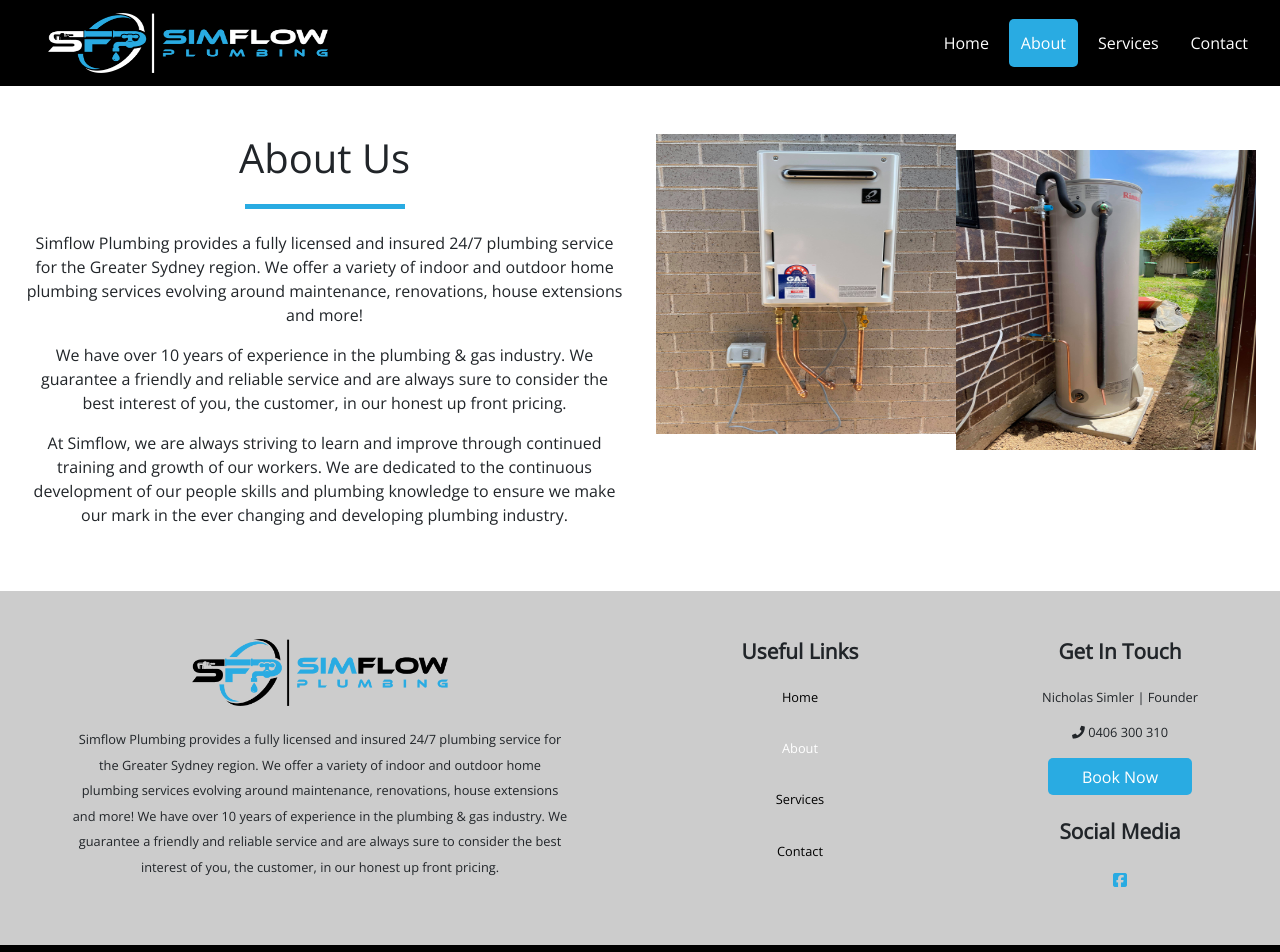
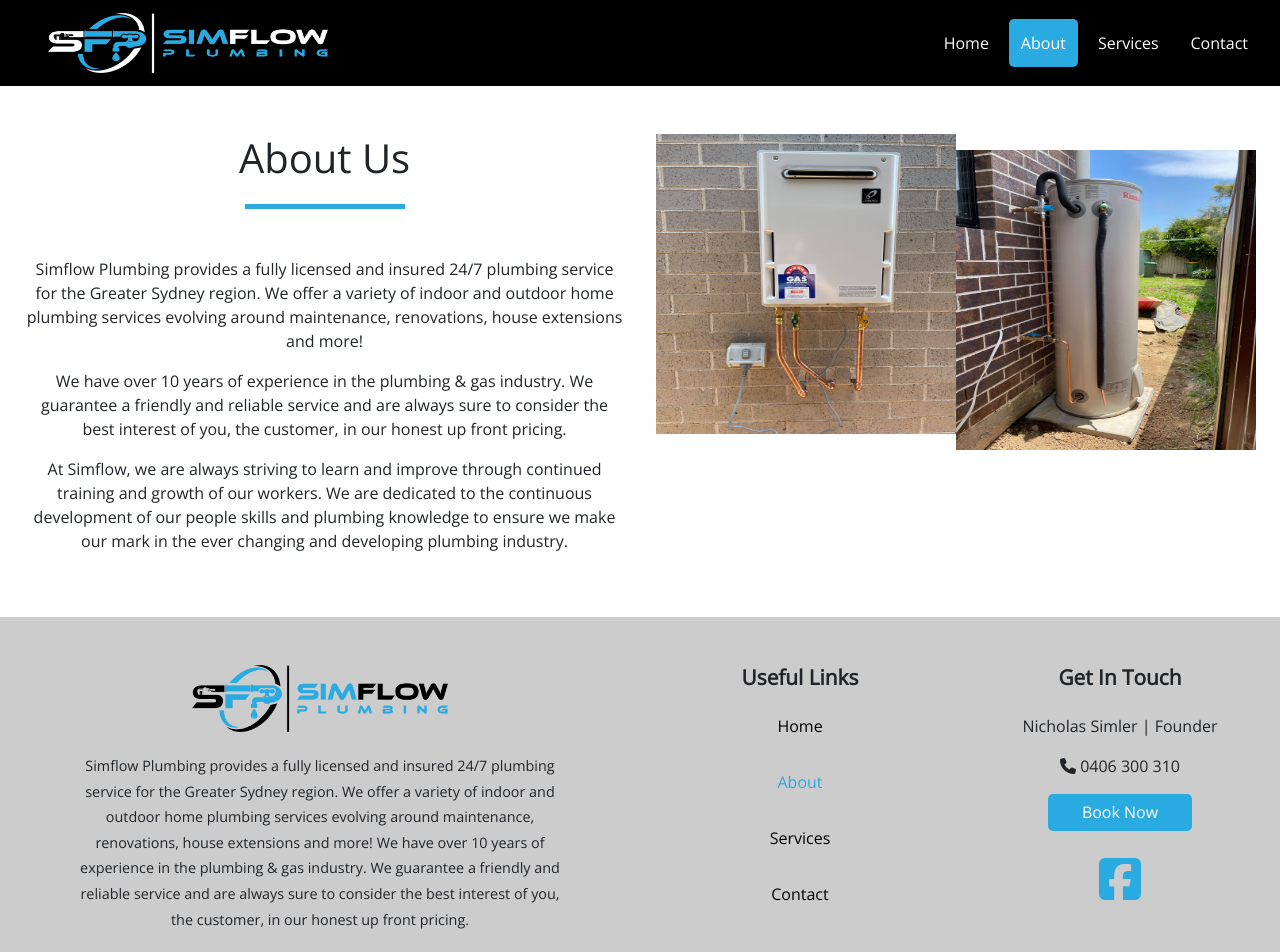
Before and after one commit to marcCodez/simflow-plumbing-react-website, a React (Create React App) app: page /about in a window 1280 px wide. Shown: the top 952 px of the page. Built offline with nearby package versions, Linux system fonts and the light colour scheme; the HTML template or start-up script is replaced by a standard one.

Commit message:
fixed button styling, footer and services styling

```diff
--- a/public/index.html
+++ b/public/index.html
@@ -1,8 +1,9 @@
 <!DOCTYPE html>
 <html lang="en">
   <head>
+
+    <link rel="stylesheet" href="https://use.fontawesome.com/releases/v5.7.0/css/all.css" integrity="sha384-lZN37f5QGtY3VHgisS14W3ExzMWZxybE1SJSEsQp9S+oqd12jhcu+A56Ebc1zFSJ" crossorigin="anonymous">
     <script src="https://use.fontawesome.com/2c5b6d40b9.js"></script>
-    <link rel="stylesheet" href="https://use.fontawesome.com/releases/v5.7.0/css/all.css" integrity="sha384-lZN37f5QGtY3VHgisS14W3ExzMWZxybE1SJSEsQp9S+oqd12jhcu+A56Ebc1zFSJ" crossorigin="anonymous">
     <meta charset="utf-8" />
     <link rel="icon" href="%PUBLIC_URL%/simflow-icon.png" />
     <link rel="preconnect" href="https://fonts.gstatic.com">
--- a/src/Main.scss
+++ b/src/Main.scss
@@ -208,6 +208,12 @@ body {
     height: 2.3rem;
     width: 9rem;
 
+    &:hover {
+        background-color: white!important;
+        color: $main-color!important;
+
+    }
+
 }
 
 .promotions {
@@ -222,7 +228,7 @@ body {
     }
 
     .coupon {
-        border: 5px dotted $main-color; /* Dotted border */
+        border: 7px solid $main-color; /* Dotted border */
         border-radius: 15px; /* Rounded border */
         max-width: 450px;
         z-index: 1;
@@ -357,19 +363,19 @@ body {
     .footer-about {
         width: 500px;
         line-height: 1.6rem;
-        font-size: 0.8rem;
+        font-size: 0.9rem;
     }
 
 
     .useful-links {
         .is-active {
-            color: white;
+            color: $main-color;
         }
         a {
             text-decoration: none;
             color: black;
             margin-bottom: 2rem;
-            font-size: 0.8rem;
+            font-size: 1rem;
 
         &:hover {
             color: white;
@@ -381,12 +387,7 @@ body {
 
 
     .footer-contact{
-        font-size: 0.8rem;
-
-
-    }
-
-    .socials {
+        font-size: 1rem;
         a i {
             color: $main-color;
 
@@ -394,7 +395,11 @@ body {
                 color: white;
             }
         }
+
+
     }
+
+
 }
 .footer-container {
     background: black;
@@ -461,6 +466,12 @@ body {
     border-radius: 5px;
     height: 2.3rem;
     width: 9rem;
+
+    &:hover {
+        background-color: white!important;
+        color: $main-color!important;
+
+    }
 }
 
 // Success page
--- a/src/components/FooterShortcut.js
+++ b/src/components/FooterShortcut.js
@@ -41,20 +41,18 @@ We have over 10 years of experience in the plumbing & gas industry. We guarantee
                     <p> <span> <i className='fa fa-phone'/> </span> 0406 300 310</p>
 
                             <Button className="enquire-button">Book Now</Button>
-                </div>
-
-                <div className="socials d-flex flex-column justify-content-center align-items-center">
-                <h4 className="footer-heading text-center">Social Media</h4>
-                <a
+                            <a
                         className='socials-link'
                         href='https://www.facebook.com/Simflowplumbing0'
                         to='/'
                         target='_blank'
                         aria-label='Facebook'
                         >
-                        <i className='fa fa-facebook-square'/>
+                        <i className='fa fa-facebook-square fa-3x mt-4'/>
                     </a>
                 </div>
+
+
                 </Col>
             </Row>
 
--- a/src/components/pages/About.js
+++ b/src/components/pages/About.js
@@ -11,7 +11,7 @@ function About() {
                         <h1>About Us</h1>
                         <div className="underline-b"></div>
                     </div>
-                    <div className="d-flex flex-column align-content-center">
+                    <div className="d-flex flex-column align-content-center mt-5">
                     <p >Simflow Plumbing provides a fully licensed and insured 24/7 plumbing service for the Greater Sydney region. We offer a variety of indoor and outdoor home plumbing services evolving around maintenance, renovations, house extensions and more! </p>
 
 <p >We have over 10 years of experience in the plumbing & gas industry. We guarantee a friendly and reliable service and are always sure to consider the best interest of you, the customer, in our honest up front pricing.</p>
--- a/src/components/pages/Contact.js
+++ b/src/components/pages/Contact.js
@@ -50,7 +50,7 @@ function Contact() {
                                 <span className="focus-border"></span>
                                 </Col>
                                 </Form.Row>
-                                <Form.Row className="pt-5">
+                                <Form.Row className="pt-4">
                                     <Col lg={12}>
                                     <Form.Control name="message" className="effect-1" as="textarea" rows={3} placeholder="Type Your Message"/>
                                     <span className="focus-border"></span>
--- a/src/components/pages/Services.js
+++ b/src/components/pages/Services.js
@@ -11,7 +11,7 @@ function Services() {
             <Container className="services" >
 
 
-            <Row>
+            <Row className="card-services">
 
                 <Col xs={6} md={4} lg={3} className="service-card" >
                 <NavLink exact to="/contact">
--- a/src/styles/_services_grid.scss
+++ b/src/styles/_services_grid.scss
@@ -8,6 +8,10 @@
         text-decoration: none !important;
         font-weight: 900;
         color: black !important;
+    }
+
+    .card-services{
+        margin-top: 10px;
     }
 
     .service {
```
